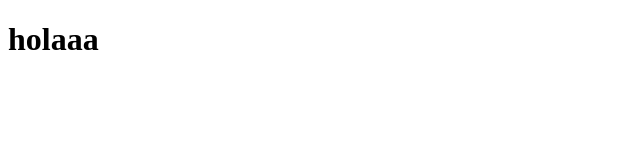
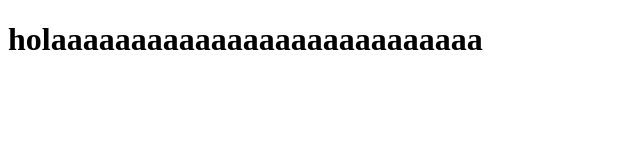
Before and after one commit to regenerik/test-github, a plain HTML site: page index.html in a window 1280 px wide. Shown: the whole page, without its empty margins (0-640 px from the left). Drawn offline with Linux system fonts and the light colour scheme.

Commit message:
fix index feat styles

```diff
--- a/index.html
+++ b/index.html
@@ -6,6 +6,6 @@
     <title>Document</title>
 </head>
 <body>
-    <h1>holaaa</h1>
+    <h1>holaaaaaaaaaaaaaaaaaaaaaaaaaaa</h1>
 </body>
 </html>
```
Also changed, not shown: styles.css (added).
